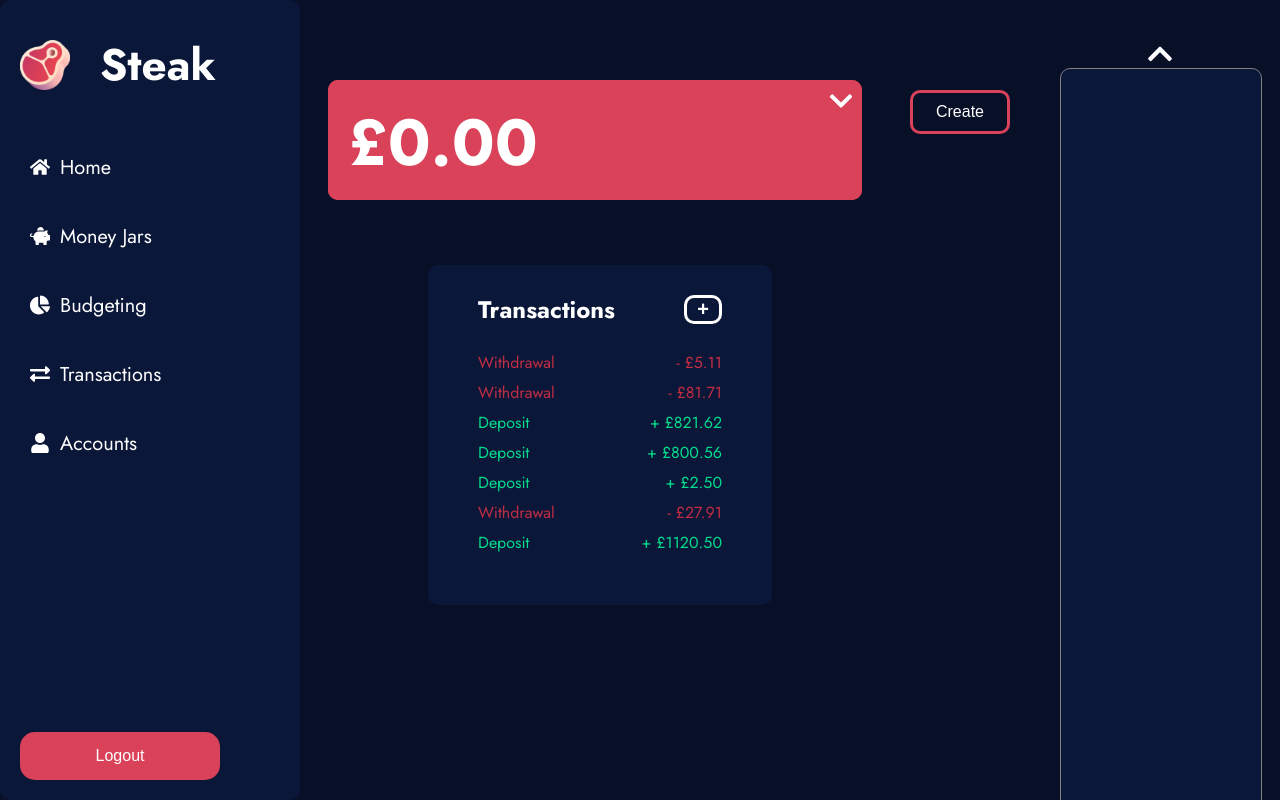
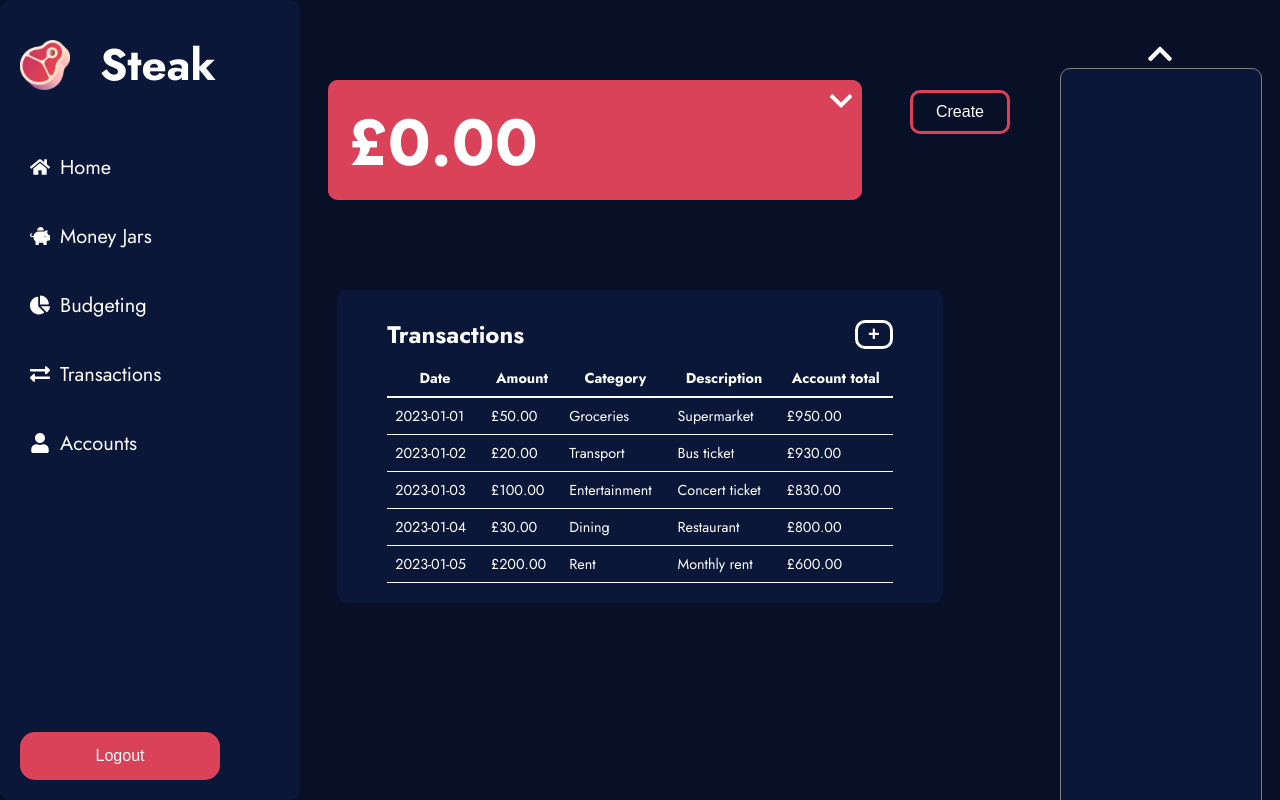
Before and after one commit to UniOfGreenwich/elee1149-coursework--steak, a React (Vite) app in the folder steakinc-web-app/steakinc-web-app/: page /jars in a window 1280 px wide. Built offline with nearby package versions, Linux system fonts and the light colour scheme.

Commit message:
Transactions table added

```diff
--- a/steakinc-web-app/steakinc-web-app/src/JarsScreen/JarsScreen.css
+++ b/steakinc-web-app/steakinc-web-app/src/JarsScreen/JarsScreen.css
@@ -143,12 +143,8 @@
     z-index: 1002;
 }
 
-.slick-prev:hover, .slick-next:hover {
-    background-color: #c22d44; /* Optional: change background color on hover */
-}
-
 .jar-carousel-container {
-    width: 350px;
+    width: 375px;
     margin: 0 auto;
     background-color: #0B1739;
     border-radius: 10px;
@@ -262,7 +258,6 @@
 
 .transactions-wrapper {
     background-color: #0B1739;
-    height: 300px;
     padding: 10px;
     margin-top: 25px;
     border-radius: 10px;
@@ -276,18 +271,26 @@
     color: #ffffff;
 }
 
-.transactions-item {
-    display: flex;
-    justify-content: space-between;
-    height: 30px;
+.transactions-table {
+    width: 100%;
+    border-collapse: collapse;
 }
 
-.transactions-withdrawal {
-    color: #c22d44;
+.transactions-header {
+    color: #ffffff;
+    border-bottom: 2px solid #ffffff;
+    padding: 8px;
+    font-size: 0.9em;
 }
 
-.transactions-deposit {
-    color: #03db8c;
+.transactions-row {
+    border-bottom: 1px solid #ffffff;
+}
+
+.transactions-cell {
+    color: #ffffff;
+    padding: 8px;
+    font-size: 0.9em;
 }
 
 .delete-jar-button {
@@ -415,8 +418,9 @@
     }
 
     .transactions-wrapper {
-        margin-right: 500px;
-        margin-left: 420px;
+        min-width: none;
+        width: 40%;
+        margin: 50px  auto;
         padding: 20px 50px;
     }
 }
--- a/steakinc-web-app/steakinc-web-app/src/JarsScreen/JarsScreen.jsx
+++ b/steakinc-web-app/steakinc-web-app/src/JarsScreen/JarsScreen.jsx
@@ -224,36 +224,34 @@ function JarScreen() {
                     <h2>Transactions</h2>
                     <button type="button" className='add-transactions-button'>+</button>
                 </div>
-                <div className="transactions-items-wrapper">
-                    <div className="transactions-item">
-                        <p className='transactions-withdrawal'>Withdrawal</p>
-                        <p className='transactions-withdrawal'>- £5.11</p>
-                    </div>
-                    <div className="transactions-item">
-                        <p className='transactions-withdrawal'>Withdrawal</p>
-                        <p className='transactions-withdrawal'>- £81.71</p>
-                    </div>
-                    <div className="transactions-item">
-                        <p className='transactions-deposit'>Deposit</p>
-                        <p className='transactions-deposit'>+ £821.62</p>
-                    </div>
-                    <div className="transactions-item">
-                        <p className='transactions-deposit'>Deposit</p>
-                        <p className='transactions-deposit'>+ £800.56</p>
-                    </div>
-                    <div className="transactions-item">
-                        <p className='transactions-deposit'>Deposit</p>
-                        <p className='transactions-deposit'>+ £2.50</p>
-                    </div>
-                    <div className="transactions-item">
-                        <p className='transactions-withdrawal'>Withdrawal</p>
-                        <p className='transactions-withdrawal'>- £27.91</p>
-                    </div>
-                    <div className="transactions-item">
-                        <p className='transactions-deposit'>Deposit</p>
-                        <p className='transactions-deposit'>+ £1120.50</p>
-                    </div>
-                </div>
+                <table className="transactions-table">
+                    <thead>
+                        <tr>
+                        <th className="transactions-header">Date</th>
+                            <th className="transactions-header">Amount</th>
+                            <th className="transactions-header">Category</th>
+                            <th className="transactions-header">Description</th>
+                            <th className="transactions-header">Account total</th>
+                        </tr>
+                    </thead>
+                    <tbody>
+                        {[
+                            { date: '2023-01-01', amount: '50.00', category: 'Groceries', description: 'Supermarket', accountTotal: '950.00' },
+                            { date: '2023-01-02', amount: '20.00', category: 'Transport', description: 'Bus ticket', accountTotal: '930.00' },
+                            { date: '2023-01-03', amount: '100.00', category: 'Entertainment', description: 'Concert ticket', accountTotal: '830.00' },
+                            { date: '2023-01-04', amount: '30.00', category: 'Dining', description: 'Restaurant', accountTotal: '800.00' },
+                            { date: '2023-01-05', amount: '200.00', category: 'Rent', description: 'Monthly rent', accountTotal: '600.00' }
+                        ].map((transaction, index) => (
+                            <tr key={index} className="transactions-row">
+                                <td className="transactions-cell">{transaction.date}</td>
+                                <td className="transactions-cell">£{transaction.amount}</td>
+                                <td className="transactions-cell">{transaction.category}</td>
+                                <td className="transactions-cell">{transaction.description}</td>
+                                <td className="transactions-cell">£{transaction.accountTotal}</td>
+                            </tr>
+                        ))}
+                    </tbody>
+                </table>
             </div>
             {showModal && (
                 <div className="overlay-container">
```
